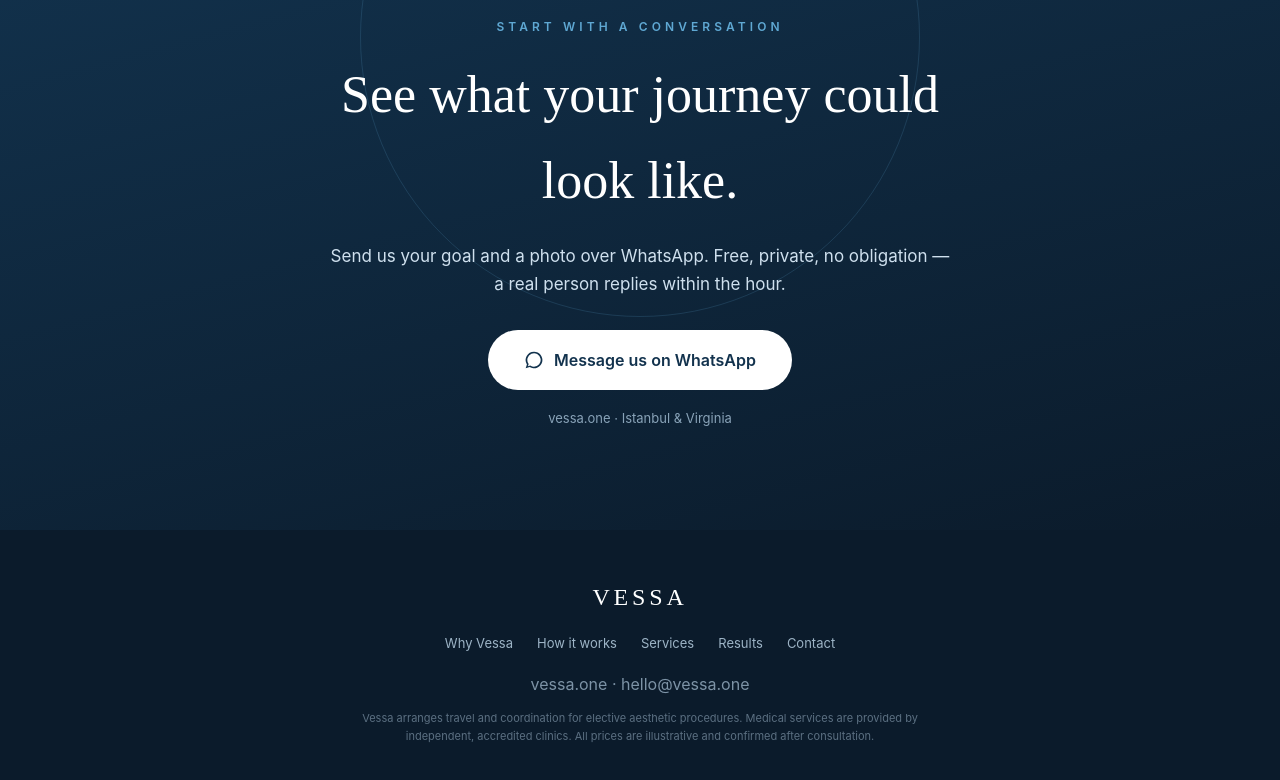
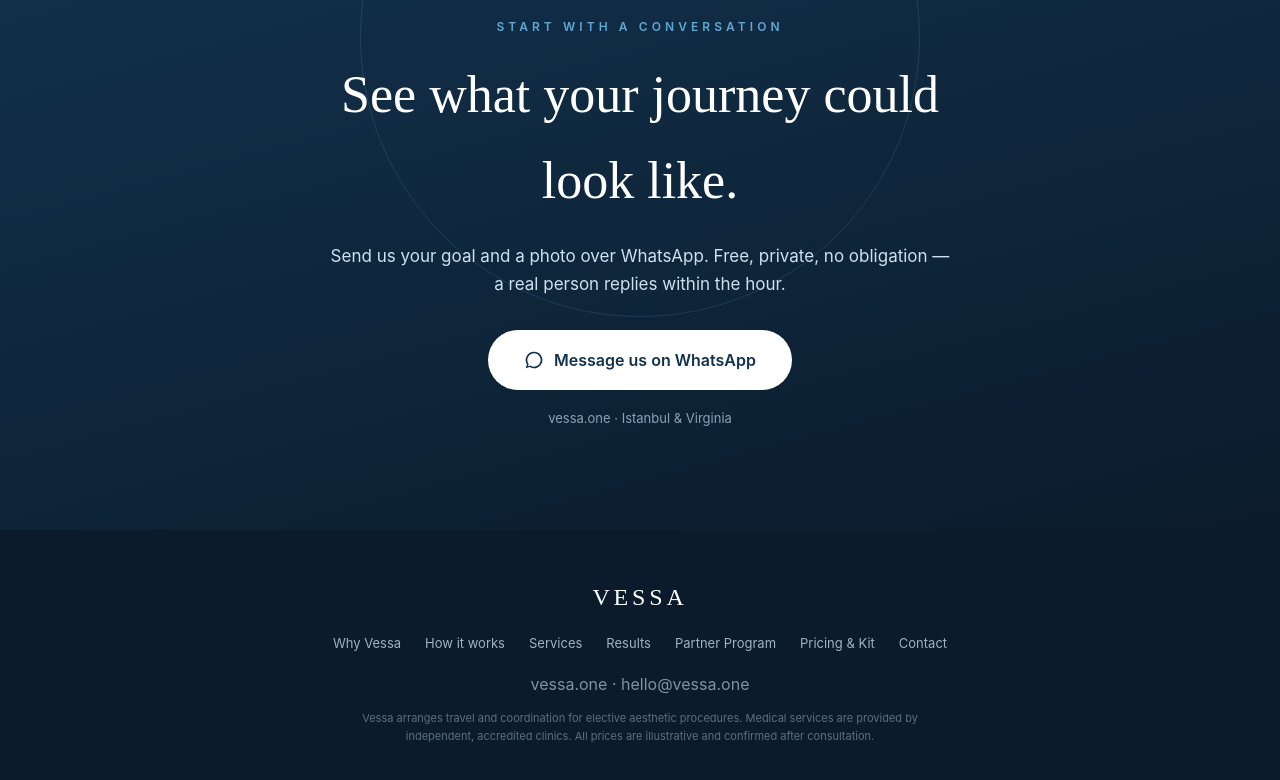
Before and after one commit to hasanfistikci12/vessa.one, a Next.js app: page / in a window 1280 px wide. Shown: the part 5696-6476 px from the top of the page. Built offline with nearby package versions, Linux system fonts and the light colour scheme.

Commit message:
feat: add partner program and pricing kit links to footer

```diff
--- a/src/app/page.tsx
+++ b/src/app/page.tsx
@@ -177,6 +177,8 @@
       <a href="#process">How it works</a>
       <a href="#services">Services</a>
       <a href="#results">Results</a>
+      <Link href="/partner/join">Partner Program</Link>
+      <Link href="/partner-kit">Pricing & Kit</Link>
       <a href="#talk">Contact</a>
     </div>
     <div>vessa.one · hello@vessa.one</div>
```
